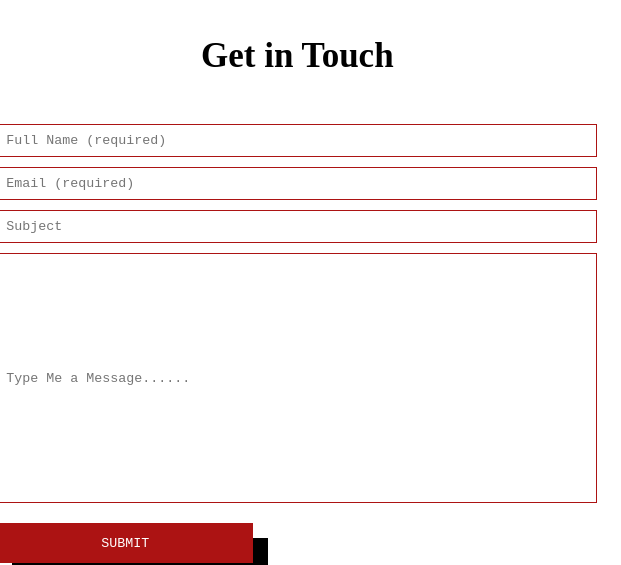
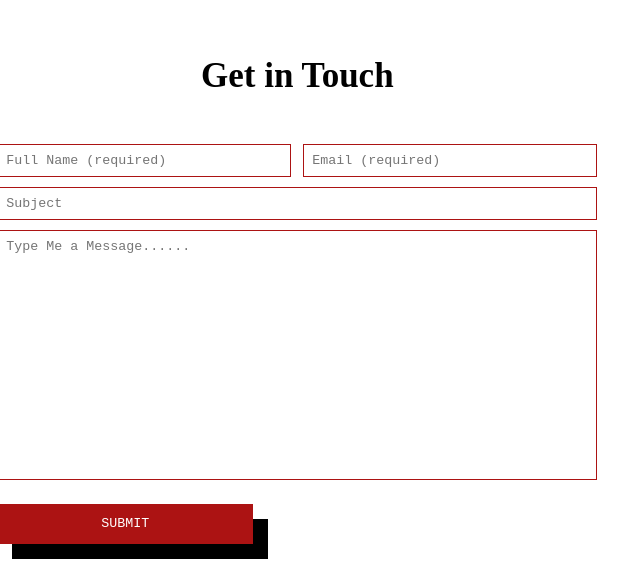
Before and after one commit to tennehkanneh/personal-website, a plain HTML site: page public/views/contact.html in a window 1280 px wide. Shown: the part 115-680 px from the top of the page, 0-621 px from the left. Drawn offline with Linux system fonts and the light colour scheme.

Commit message:
Clean up CSS to match updated html.

```diff
--- a/public/css/contact.css
+++ b/public/css/contact.css
@@ -8,13 +8,6 @@ body {
 section {
     display: flex;
 
-}
-
-/* Align for elements center*/
-form>inputs,
-textarea {
-    display: block;
-    align-content: center;
 }
 
 .email-communication {
@@ -30,38 +23,29 @@ textarea {
 
 }
 
-/* Name and Email to be displayed side by side*/
-.required-inputs-container {
+.required-inputs {
     display: flex;
     width: 600px;
     justify-content: space-between;
+    gap: 5px;
 }
 
-.required-inputs-container input[type="text"],
-.required-inputs-container input[type="email"] {
-    /* 50% of the div width -5px for spacing between */
-    width: calc(50% - 5px);
-
-    border: 1px solid #AC1313;
-    padding: 8px;
-
-    box-sizing: border-box;
+.required-inputs div {
+    width: calc(50% - 6px);
 }
 
 .contact-inputs {
+    margin-top: 10px;
     font-family: monospace;
+    border: 1px solid #AC1313;
 
-    border: 1px solid #AC1313;
-    width: 600px;
-    margin-top: 10px;
+    width: 100%; /* Instead of specifing the width to an exact px have it be 100% of parent div */
+    box-sizing: border-box;
 
-    /* Add spacing between elements */
     padding: 8px;
-    box-sizing: border-box;
 }
 
 textarea.contact-inputs {
-    width: 600px;
     height: 250px;
     resize: none;
 }
--- a/public/views/contact.html
+++ b/public/views/contact.html
@@ -22,12 +22,12 @@
               required>
           </div>
         </div>
-        <div>
-          <input type="text" placeholder="Subject" class="contact-inputs">
-          <div class="textarea-field field">
-            <textarea placeholder="Type Me a Message......" id="message" class="contact-inputs"></textarea>
-          </div>
+
+        <input type="text" placeholder="Subject" class="contact-inputs">
+        <div class="textarea-field field">
+          <textarea placeholder="Type Me a Message......" id="message" class="contact-inputs"></textarea>
         </div>
+
         <button type="submit">SUBMIT</button>
       </form>
     </div>
```
